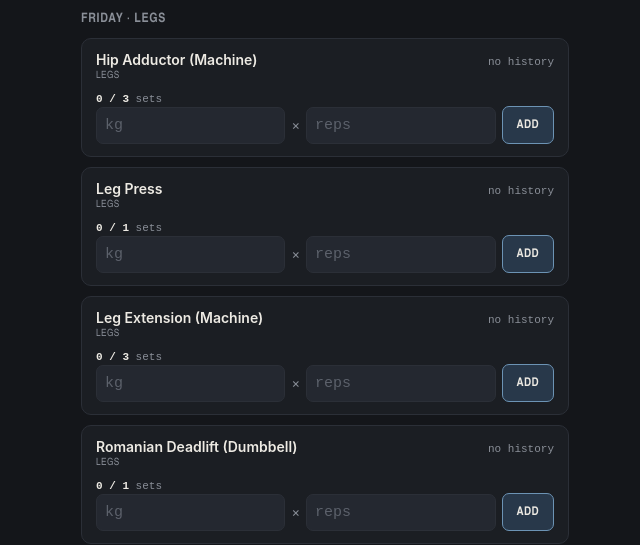
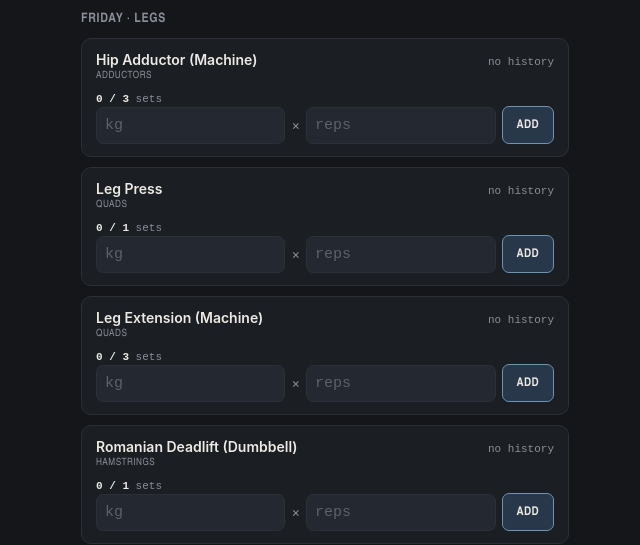
Before and after one commit to alvaroalvogolf-beep/workout-app, a plain HTML site: page index.html in a window 1280 px wide. Shown: the part 202-747 px from the top of the page, 315-955 px from the left. Drawn offline with Linux system fonts and the light colour scheme.

Commit message:
Update index.html

```diff
--- a/index.html
+++ b/index.html
@@ -264,44 +264,45 @@ Resources:`;for(let t of c){if(!t||typeof t!=`string`)throw Error(`@supabase/aut
     schedule:{Monday:'Upper',Tuesday:'Lower',Wednesday:'Push',Thursday:'Pull',Friday:'Legs',Saturday:'',Sunday:''},
     exercises:{
       Upper:[
-        {name:'Incline Bench Press (Dumbbell)',sets:3,muscle:'Chest',note:''},
-        {name:'Seated Row (Machine)',sets:2,muscle:'Back',note:''},
-        {name:'Lateral Raise (Machine)',sets:1,muscle:'Shoulders',note:''},
-        {name:'Incline Curl (Dumbbell)',sets:1,muscle:'Arms',note:''},
-        {name:'Triceps Pushdown (Cable - Straight Bar)',sets:3,muscle:'Arms',note:''}
+        {name:'Incline Bench Press (Dumbbell)',sets:4,muscle:'Chest',note:''},
+        {name:'Seated Row (Machine)',sets:4,muscle:'Back',note:''},
+        {name:'Lateral Raise (Machine)',sets:3,muscle:'Shoulders',note:''},
+        {name:'Incline Curl (Dumbbell)',sets:3,muscle:'Biceps',note:''},
+        {name:'Triceps Pushdown (Cable - Straight Bar)',sets:3,muscle:'Triceps',note:''},
+        {name:'Cable Crunch',sets:3,muscle:'Abs',note:''}
       ],
       Lower:[
-        {name:'Hip Adductor (Machine)',sets:3,muscle:'Legs',note:''},
-        {name:'Belt Squat',sets:1,muscle:'Legs',note:''},
-        {name:'Leg Extension (Machine)',sets:3,muscle:'Legs',note:''},
-        {name:'Romanian Deadlift (Dumbbell)',sets:1,muscle:'Legs',note:''},
-        {name:'Lying Leg Curl (Machine)',sets:3,muscle:'Legs',note:''},
-        {name:'Standing Calf Raise (Machine)',sets:2,muscle:'Legs',note:''}
+        {name:'Hip Adductor (Machine)',sets:3,muscle:'Adductors',note:''},
+        {name:'Belt Squat',sets:3,muscle:'Quads',note:''},
+        {name:'Leg Extension (Machine)',sets:3,muscle:'Quads',note:''},
+        {name:'Romanian Deadlift (Dumbbell)',sets:3,muscle:'Hamstrings',note:''},
+        {name:'Lying Leg Curl (Machine)',sets:3,muscle:'Hamstrings',note:''},
+        {name:'Standing Calf Raise (Machine)',sets:3,muscle:'Legs',note:''}
       ],
       Push:[
-        {name:'Incline Bench Press (Dumbbell)',sets:4,muscle:'Chest',note:''},
+        {name:'Incline Bench Press (Dumbbell)',sets:3,muscle:'Chest',note:''},
         {name:'Chest Press (Machine)',sets:3,muscle:'Chest',note:''},
         {name:'Pec Deck (Machine)',sets:3,muscle:'Chest',note:''},
         {name:'Seated Overhead Press (Dumbbell)',sets:3,muscle:'Shoulders',note:''},
         {name:'Lateral Raise (Machine)',sets:3,muscle:'Shoulders',note:''},
-        {name:'Skullcrusher (Dumbbell)',sets:2,muscle:'Arms',note:''},
-        {name:'Triceps Pushdown (Cable - Straight Bar)',sets:3,muscle:'Arms',note:''}
+        {name:'Skullcrusher (Dumbbell)',sets:3,muscle:'Triceps',note:''},
+        {name:'Triceps Pushdown (Cable - Straight Bar)',sets:3,muscle:'Triceps',note:''}
       ],
       Pull:[
         {name:'Lat Pulldown (Cable)',sets:3,muscle:'Back',note:''},
         {name:'Bent Over One Arm Row (Dumbbell)',sets:3,muscle:'Back',note:''},
         {name:'Lat Rope Stretch',sets:3,muscle:'Back',note:''},
-        {name:'Incline Curl (Dumbbell)',sets:3,muscle:'Arms',note:''},
-        {name:'Preacher Curl (Dumbbell)',sets:3,muscle:'Arms',note:''},
+        {name:'Incline Curl (Dumbbell)',sets:3,muscle:'Biceps',note:''},
+        {name:'Preacher Curl (Dumbbell)',sets:3,muscle:'Triceps',note:''},
         {name:'Shrug (Dumbbell)',sets:2,muscle:'Shoulders',note:''},
-        {name:'Cable Crunch',sets:1,muscle:'Core',note:''}
+        {name:'Cable Crunch',sets:3,muscle:'Abs',note:''}
       ],
       Legs:[
-        {name:'Hip Adductor (Machine)',sets:3,muscle:'Legs',note:''},
-        {name:'Leg Press',sets:1,muscle:'Legs',note:''},
-        {name:'Leg Extension (Machine)',sets:3,muscle:'Legs',note:''},
-        {name:'Romanian Deadlift (Dumbbell)',sets:1,muscle:'Legs',note:''},
-        {name:'Lying Leg Curl (Machine)',sets:3,muscle:'Legs',note:''},
+        {name:'Hip Adductor (Machine)',sets:3,muscle:'Adductors',note:''},
+        {name:'Leg Press',sets:1,muscle:'Quads',note:''},
+        {name:'Leg Extension (Machine)',sets:3,muscle:'Quads',note:''},
+        {name:'Romanian Deadlift (Dumbbell)',sets:1,muscle:'Hamstrings',note:''},
+        {name:'Lying Leg Curl (Machine)',sets:3,muscle:'Hamstrings',note:''},
         {name:'Standing Calf Raise (Machine)',sets:2,muscle:'Legs',note:''}
       ]
     }
```
